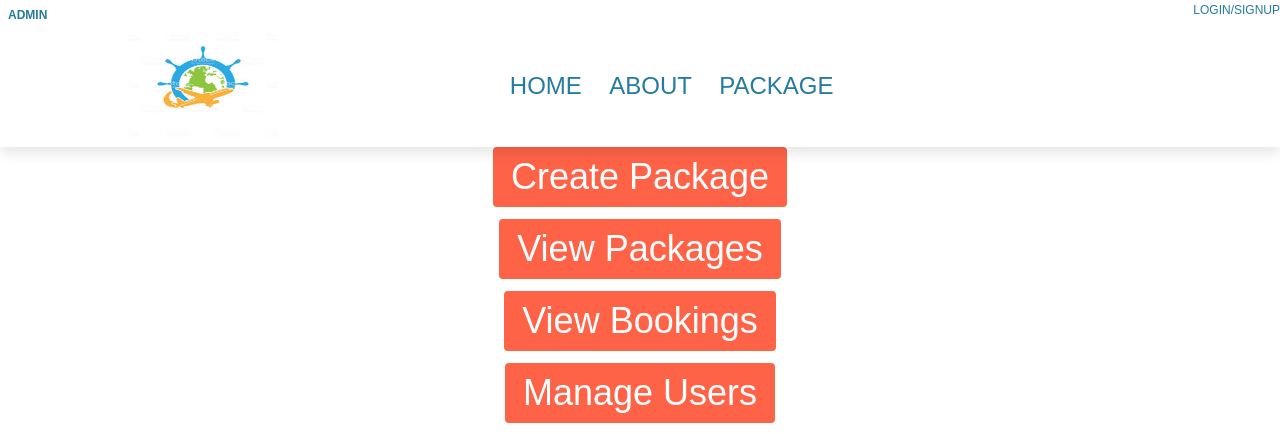
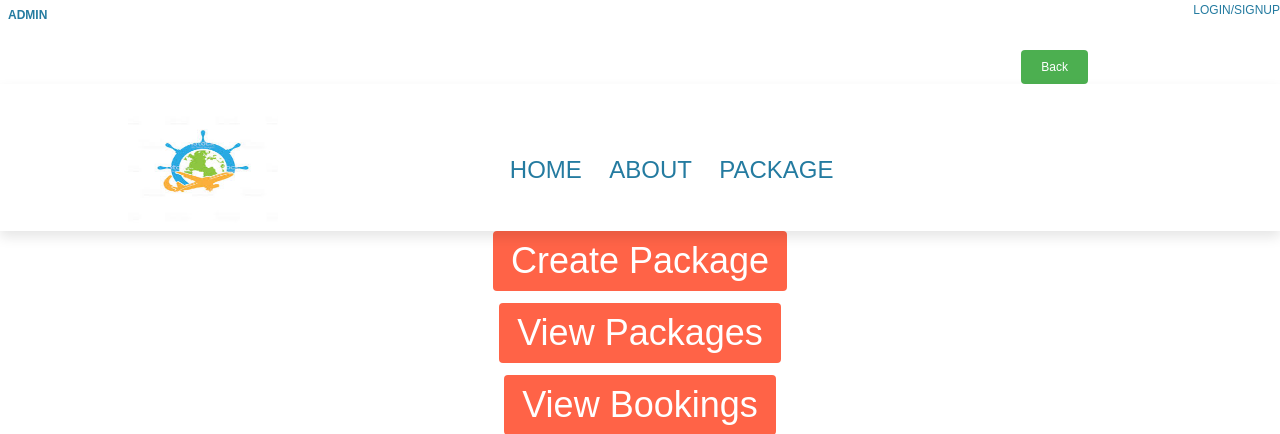
Before and after one commit to yared-abera/travel-and-tour-Guidance-project, a PHP site: page /manageUsers.php in a window 1280 px wide. Shown: the top 434 px of the page. Run offline with PHP 8.4, Linux system fonts and the light colour scheme; data that the repository does not hold is empty.

Commit message:
this is the commit of modified css and admin home

```diff
--- a/createPackage.php
+++ b/createPackage.php
@@ -1,11 +1,13 @@
 <!DOCTYPE html>
 <html lang="en">
+
 <head>
    <meta charset="UTF-8">
    <meta name="viewport" content="width=device-width, initial-scale=1.0">
    <title>Document</title>
    <link rel="stylesheet" href="css/admintable.css">
 </head>
+
 <body>
 
 
@@ -95,6 +97,8 @@ if ($_SERVER["REQUEST_METHOD"] == "POST") {
 
          <input type="submit" value="CREATE" class="submit">
       </form>
+      <a href="adminhome.php" class="back-button">Back</a>
    </div>
 </body>
+
 </html>
--- a/css/admintable.css
+++ b/css/admintable.css
@@ -1,9 +1,9 @@
-.table-div {
+/* .table-div {
   display: flex;
   justify-content: center;
   align-items: center;
   flex-direction: column;
-}
+} */
 
 .table {
   width: auto;
@@ -20,17 +20,17 @@ th {
   font-size: 28px;
 }
 
-.table-div .back {
+/* .table-div .back {
   display: flex;
   justify-content: flex-end;
   right: 10%;
   background: black;
-  color: white;
+  color: red;
   font-size: 150%;
   border-radius: 10px;
   position: fixed;
   font-family: sans-serif;
-}
+} */
 
 /* style for create package form */
 .createform {
@@ -48,7 +48,10 @@ th {
   flex-direction: column;
   justify-content: center;
   align-items: center;
-  background-color: white;
+  background-color:wheat;
+    color: var(--light-black);
+    border-radius: 5px;
+
   width: 80%;
   height: 90%;
 }
@@ -56,7 +59,7 @@ th {
 .createform form input {
   width: 50%;
   height: 20%;
-  border: black 2px solid;
+  /* border: black 2px solid; */
   margin-bottom: 10px;
 }
 
@@ -72,6 +75,7 @@ th {
   font-size: 28px;
   font-family: sans-serif;
   font-weight: 200;
+  color: red;
 }
 
 .createform form .submit:hover {
@@ -85,3 +89,61 @@ th {
   font-weight: 150;
   font-style: italic;
 }
+.back-button {
+    display: inline-block;
+    background-color: #007bff;
+    color: #fff;
+    text-decoration: none;
+    padding: 10px 20px;
+    border-radius: 5px;
+    margin-top: 20px;
+
+}
+
+ .back-button:hover {
+    background-color: #0056b3;
+}
+
+.back {
+
+    margin-top: 50px;
+      display: flex;
+  justify-content: flex-end;
+  margin-right: 15%;
+
+}
+
+
+#backButton {
+
+    background-color: #4CAF50;
+    color: white;
+    font-size: 100%;
+    padding: 10px 20px;
+    border: none;
+    border-radius: 4px;
+    cursor: pointer;
+}
+
+#backButton:hover {
+    background-color: #45a049;
+}
+ .back-button-container {
+    position: fixed;
+    top: 20px;
+    right: 20px;
+    z-index: 1;
+}
+
+#backButton {
+    background-color: #4CAF50;
+    color: white;
+    padding: 10px 20px;
+    border: none;
+    border-radius: 4px;
+    cursor: pointer;
+}
+
+#backButton:hover {
+    background-color: #45a049;
+}
```
Also changed, not shown: css/userhome.css (added, +27 -0 lines), userhome.php (+16 -3 lines). Lines whose indentation alone changed are shown as unchanged.
